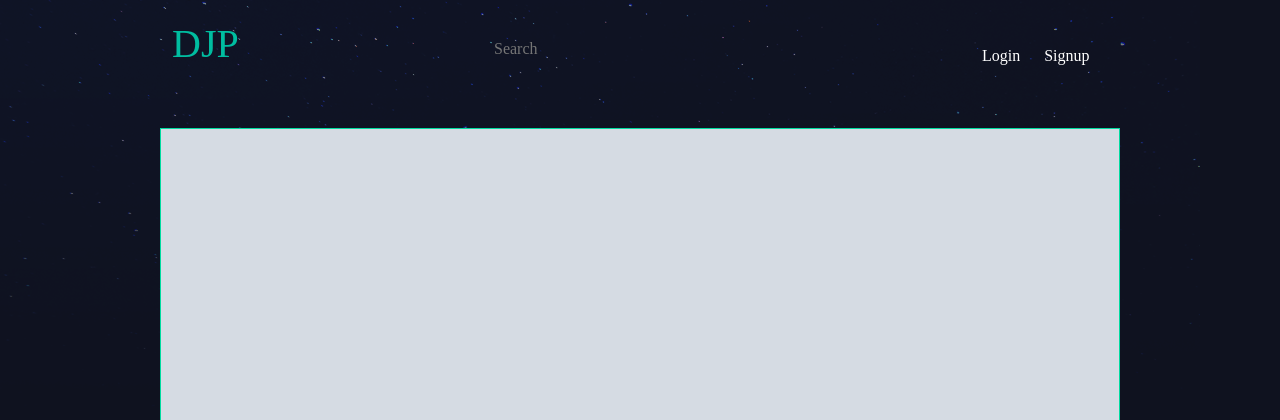
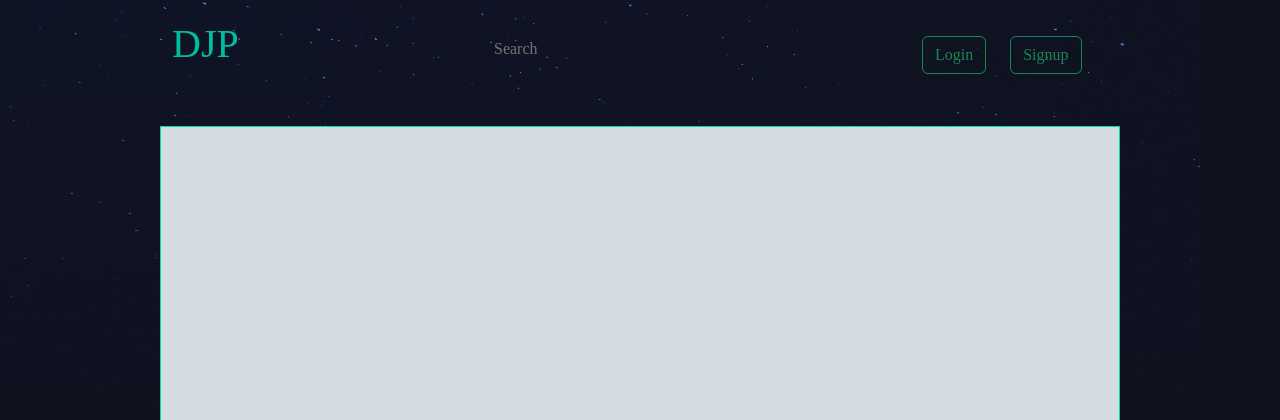
Before and after one commit to mohamedhw/djp, a Django app: page /1/ in a window 1280 px wide. Shown: the top 420 px of the page. Run offline with Django 4.2, Linux system fonts and the light colour scheme; tables that the repository leaves empty hold one stand-in row (values such as "Sample post"); grey boxes marked "Sample" are stand-in pictures.

Commit message:
fix: fix some button and forms style

```diff
--- a/src/Articels/templates/Articels/articel_detail.html
+++ b/src/Articels/templates/Articels/articel_detail.html
@@ -3,7 +3,7 @@
 {% if object.author == request.user %}
   <div class="mb-1">
     <a type="button" href="{% url 'articles:delete' object.pk %}" class="btn btn-outline-danger m-2 btn-d">Delete</a>
-    <a type="button" href="{% url 'articles:update' object.pk %}" class="btn btn-outline-success">Update</a>
+    <a type="button" href="{% url 'articles:update' object.pk %}" class="btn btn-outline-success btn-s">Update</a>
   </div>
 {% endif %}
 <div class="article-detail">
--- a/src/assets/styles.css
+++ b/src/assets/styles.css
@@ -251,15 +251,6 @@ a.highlight:hover {
     color: #00bda0
 }
 
-.my-button {
-    background-color: #00dba0;
-    border: 0;
-    border-radius: 4px;
-    color: #FFF;
-    font-weight: bolder;
-    width: 90px;
-}
-
 .search-input {
     background: none;
     color:#00bda0;
@@ -273,3 +264,15 @@ a.highlight:hover {
 .btn-d:hover {
     color:#fff !important
 }
+
+.btn-s {
+    color:#198754 !important
+}
+
+.btn-s:hover {
+    color:#fff !important
+}
+
+.ahr a{
+    color:#198754
+}
--- a/src/templates/base.html
+++ b/src/templates/base.html
@@ -14,7 +14,7 @@
       <form method="GET" action="{% url 'articles:search' %}" class="col-md-3 mt-3">
         <input class="search-input" placeholder="Search" name="q">
       </form>
-      <nav class="col-md-5 p-4">
+      <nav class="col-md-5 p-3">
               {% if user.is_authenticated %}
               <ul>
                 <li class="">
@@ -31,10 +31,10 @@
                 </li>
             </ul>
             {% else %}
-              <ul style="margin-left:186px">
-                <li class="ml-5"><a href="{% url 'accounts:login' %}">Login</a></li>
-                <li class="ml-5"><a href="{% url 'accounts:signup' %}">Signup</a></li>
-              </ul>
+            <ul style="margin-left:134px">
+              <li class="ml-5"><a class="btn btn-outline-success btn-s" href="{% url 'accounts:login' %}">Login</a></li>
+              <li class="ml-5"><a class="btn btn-outline-success btn-s" href="{% url 'accounts:signup' %}">Signup</a></li>
+            </ul>
             {% endif %}
 
       </nav>
```
